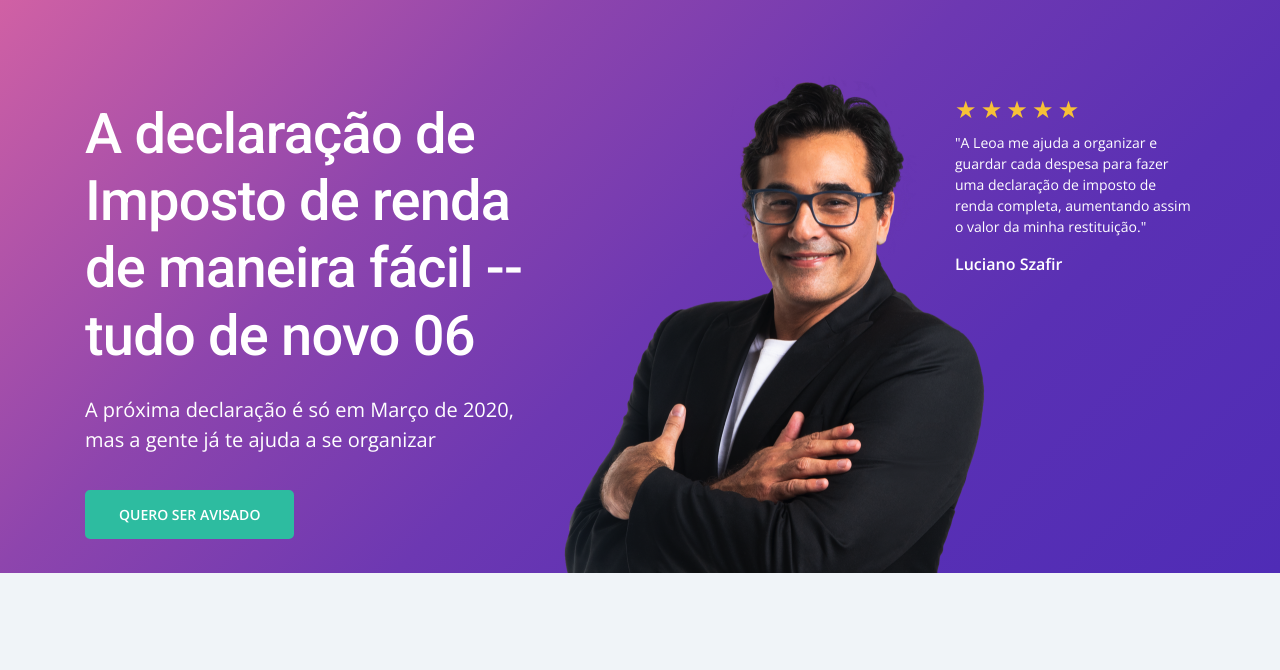
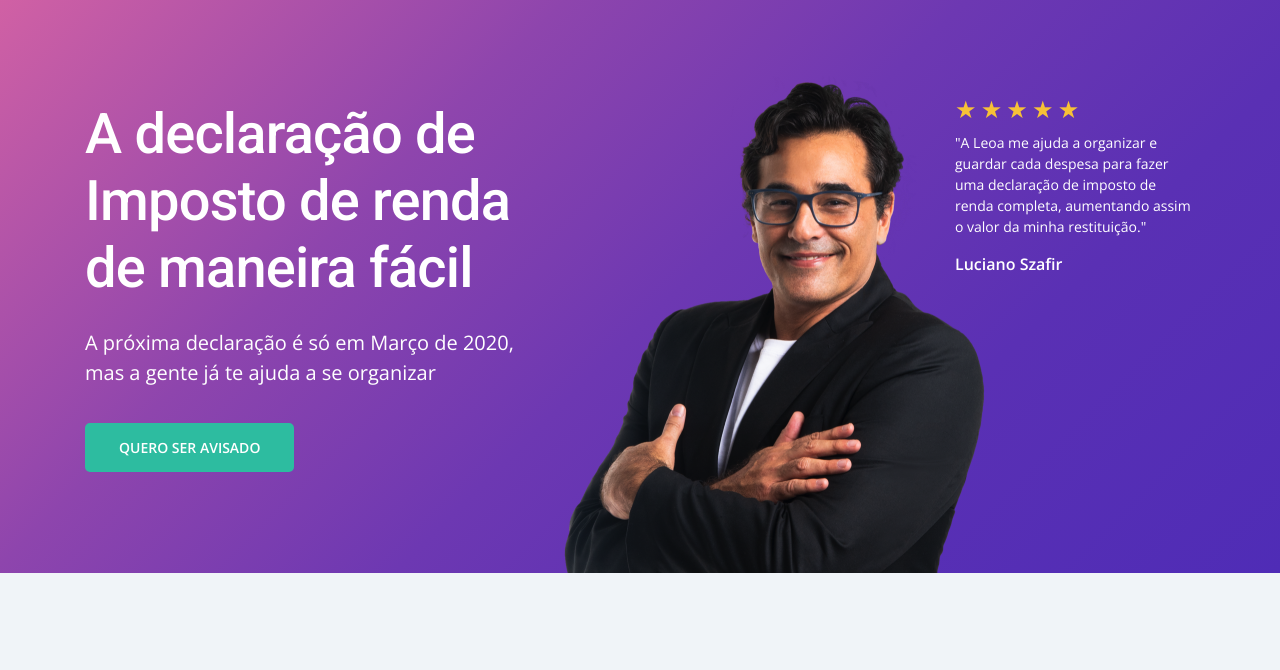
Before and after one commit to brunocardon/leoa-desafio, a plain HTML site: page index.html in a window 1280 px wide. Shown: the part 74-744 px from the top of the page. Drawn offline with nearby package versions, Linux system fonts and the light colour scheme; no server answers.

Commit message:
feat: remove test text

```diff
--- a/index.html
+++ b/index.html
@@ -108,7 +108,7 @@
 				<div class="row">
 					<div class="col-lg-5 col-left">
 						<div class="content-text">
-							<h1>A declaração de Imposto de renda de maneira fácil -- tudo de novo 06</h1>
+							<h1>A declaração de Imposto de renda de maneira fácil</h1>
 							<p>A próxima declaração é só em Março de 2020, mas a gente já te ajuda a se organizar</p>
 							<a href="#" class="btn btn-green" title="QUERO SER AVISADO">QUERO SER AVISADO</a>
 						</div>
```
